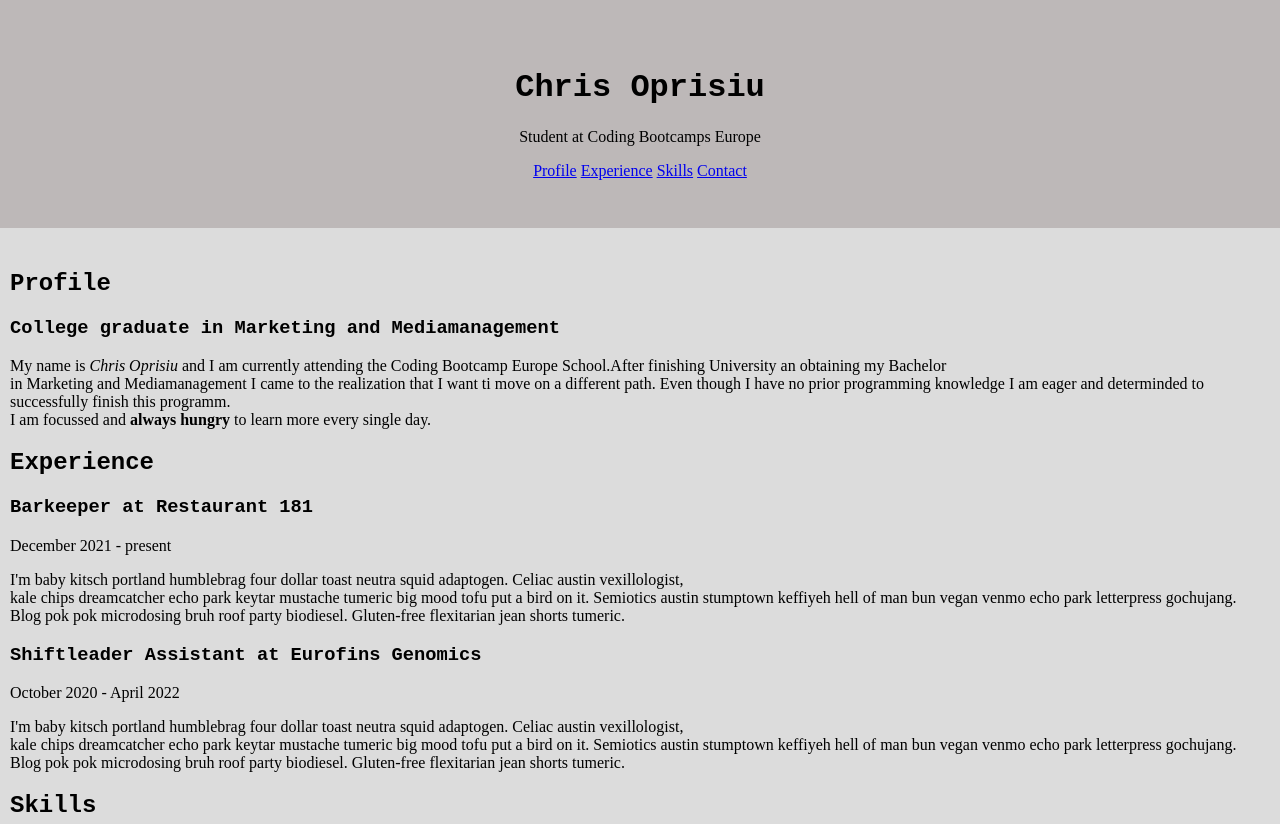
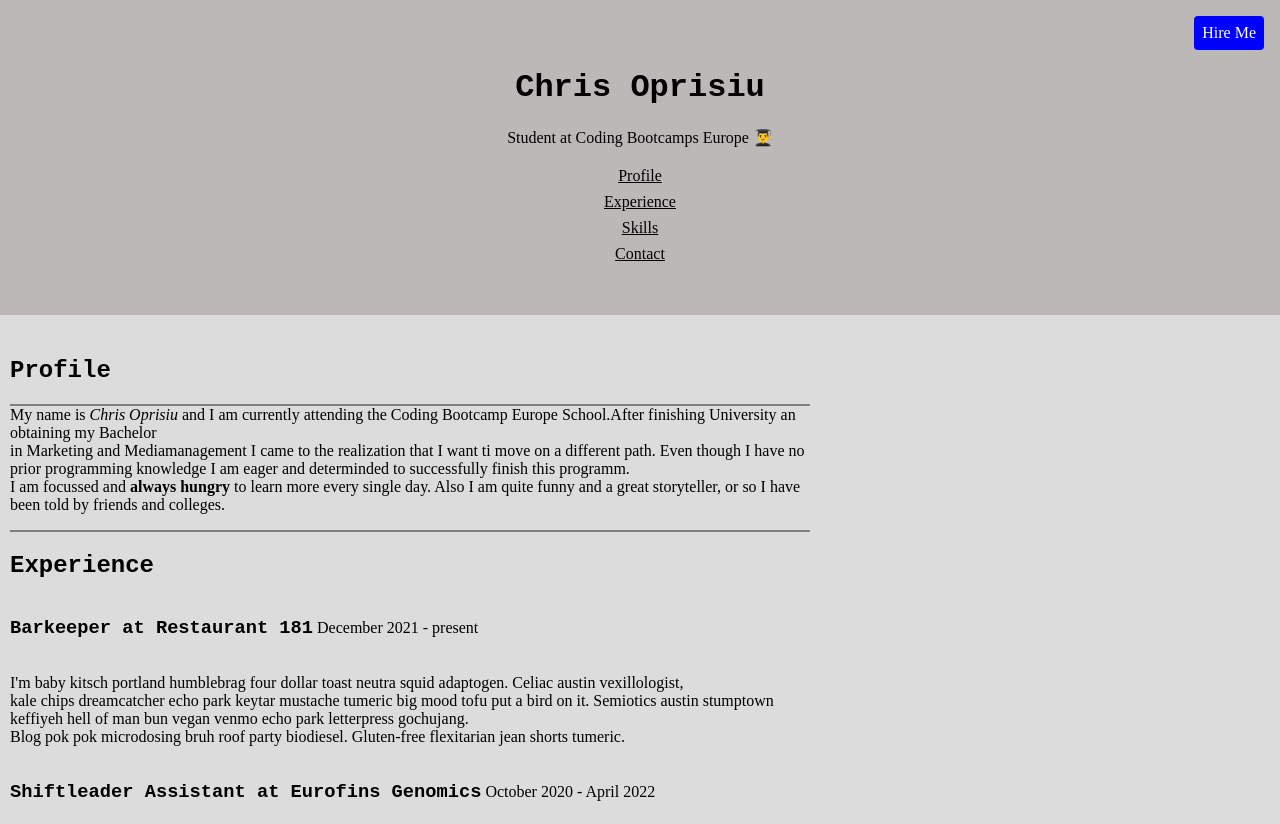
Before and after one commit to Oprisiu-Chris/New-CV, a plain HTML site: page index.html in a window 1280 px wide. Shown: the top 824 px of the page. Drawn offline with Linux system fonts and the light colour scheme.

Commit message:
updated CV

```diff
--- a/index.html
+++ b/index.html
@@ -2,6 +2,7 @@
 <html lang="en">
 
 <head>
+
     <meta charset="UTF-8">
     <meta http-equiv="X-UA-Compatible" content="IE=edge">
     <meta name="viewport" content="width=device-width, initial-scale=1.0">
@@ -12,14 +13,19 @@
     <link rel="preconnect" href="https://fonts.gstatic.com" crossorigin>
     <link href="https://fonts.googleapis.com/css2?family=Nunito&display=swap" rel="stylesheet">
     <link rel="stylesheet" href="style.css">
+
 </head>
 
 <body>
 
     <header class="header">
-        <h1>Chris Oprisiu</h1>
-        <p class="emoji-insert">Student at Coding Bootcamps Europe</p>
-        <nav>
+        <div class="header-enclosing">
+            <h1 class="main-heading">Chris Oprisiu</h1>
+            <p  class="profession">Student at Coding Bootcamps Europe</p>
+
+        </div>
+        <aside class="hire-me">Hire Me</aside>
+        <nav class="navigation">
             <a class="nav-link" href="#profile">Profile</a>
             <a class="nav-link" href="#experience">Experience</a>
             <a class="nav-link" href="#skills">Skills</a>
@@ -27,38 +33,42 @@
         </nav>
     </header>
     <main class="main">
-        <article id="profile">
+        <article class="main-article" id="profile">
             <h2>Profile</h2>
-            <h3>College graduate in Marketing and Mediamanagement</h3>
         </article>
         <article>My name is <i> Chris Oprisiu</i> and I am currently attending the Coding Bootcamp Europe School.After finishing University an obtaining my Bachelor <br>
             in Marketing and Mediamanagement I came to the realization that I want ti move on a different path.
             Even though I have no prior programming knowledge I am eager and determinded to successfully finish this programm.<br>
-            I am focussed and <strong>always hungry</strong> to learn more every single day.
+            I am focussed and <strong>always hungry</strong> to learn more every single day. Also I am quite funny and a great storyteller, or so I have
+            been told by friends and colleges.
         </article>
-        <article id="experience">
+        <article class="main-article" id="experience">
             <h2>Experience</h2>
             <section>
                 <article>
-                    <h3>Barkeeper at Restaurant 181</h3>
-                    <p class="text">December 2021 - present</p>
+                    <h3 class="experience-heading">
+                        Barkeeper at Restaurant 181</h3>
+                    <p class="experience-subheading">December 2021 - present</p>
                 </article>
                 <p>I'm baby kitsch portland humblebrag four dollar toast neutra squid adaptogen. Celiac austin vexillologist,<br>
                     kale chips dreamcatcher echo park keytar mustache tumeric big mood tofu put a bird on it. Semiotics austin stumptown keffiyeh hell of man bun vegan venmo echo park letterpress gochujang.<br>
                     Blog pok pok microdosing bruh roof party biodiesel. Gluten-free flexitarian jean shorts tumeric.
                 </p>
                 <article>
-                    <h3>Shiftleader Assistant at Eurofins Genomics</h3>
-                    <p class="text">October 2020 - April 2022</p>
+                    <h3 class="experience-heading">
+                        Shiftleader Assistant at Eurofins Genomics</h3>
+                    <p class="experience-subheading">October 2020 - April 2022</p>
                 </article>
                 <p>I'm baby kitsch portland humblebrag four dollar toast neutra squid adaptogen. Celiac austin vexillologist,<br>
                     kale chips dreamcatcher echo park keytar mustache tumeric big mood tofu put a bird on it. Semiotics austin stumptown keffiyeh hell of man bun vegan venmo echo park letterpress gochujang.<br>
                     Blog pok pok microdosing bruh roof party biodiesel. Gluten-free flexitarian jean shorts tumeric.</p>
             </section>
         </article>
-        <article id="skills">
+        <article class="main-article" id="skills">
             <h2>Skills</h2>
+
             <section>
+
                 <h3>Soft Skills</h3>
                 <ul>
                     <li>Composure</li>
--- a/style.css
+++ b/style.css
@@ -1,6 +1,7 @@
 * {
 box-sizing: border-box;
 }
+
 
 * {
 font-family:"Arial" serif;
@@ -23,13 +24,97 @@ header {
     background-color: rgb(189, 184, 184)
 }
 
-nav {
-    color: currentColor;
+.profession::after {
+    content:" 👨‍🎓 "
+}
+
+.nav-link {
+    color: black;
+    padding: 4px 8px;
+}
+
+a:hover {
+color: aliceblue;
+}
+a:active {
+background-color: steelblue;
 }
 main{
-    max-width: 800;
+
+    max-width: 800px;
     margin-left: 10px;
     margin-top: 10px;
     padding-top: 12px;
 
 }
+
+
+
+.main > * + * {
+    margin-top: 40px;
+
+}
+
+.main > * {
+    border-top: 2px solid gray;
+}
+
+.main > *:first-child {
+    border-top: none;
+}
+.experience-heading {
+    display: inline-block;
+}
+.experience-subheading{
+    display: inline-block;
+}
+.hire-me{
+    position: absolute;
+  right: 1rem;
+  top: 1rem;
+  padding: 0.5rem;
+  border-radius: 0.25rem;
+  background: blue;
+  color: white;
+}
+
+@media screen and (max-width:992px) {
+    .hire-me {
+        position: fixed;
+    }
+     }
+@media screen and (min-width: 786px) {
+    .main article {
+          margin-top: 1rem;
+    }
+     }
+
+@media print {
+    .hire-me {
+        display: none;
+    }
+    .navigation {
+        display: none;
+    }
+}
+.navigation {
+    display: flex;
+    justify-content: center;
+    flex-direction: column; }
+_.experience-heading {
+    display: flex;
+    justify-content: center;
+    flex-direction: column;
+}
+@media screen and (min-width: 768px) {
+    .experience-header {
+      display: flex;
+      flex-direction: row;
+      align-items: baseline;
+      justify-content: space-between;
+    }
+}
+_.main-article {
+    display: grid;
+    grid-template-columns: 1fr 2.5fr;
+}
```
